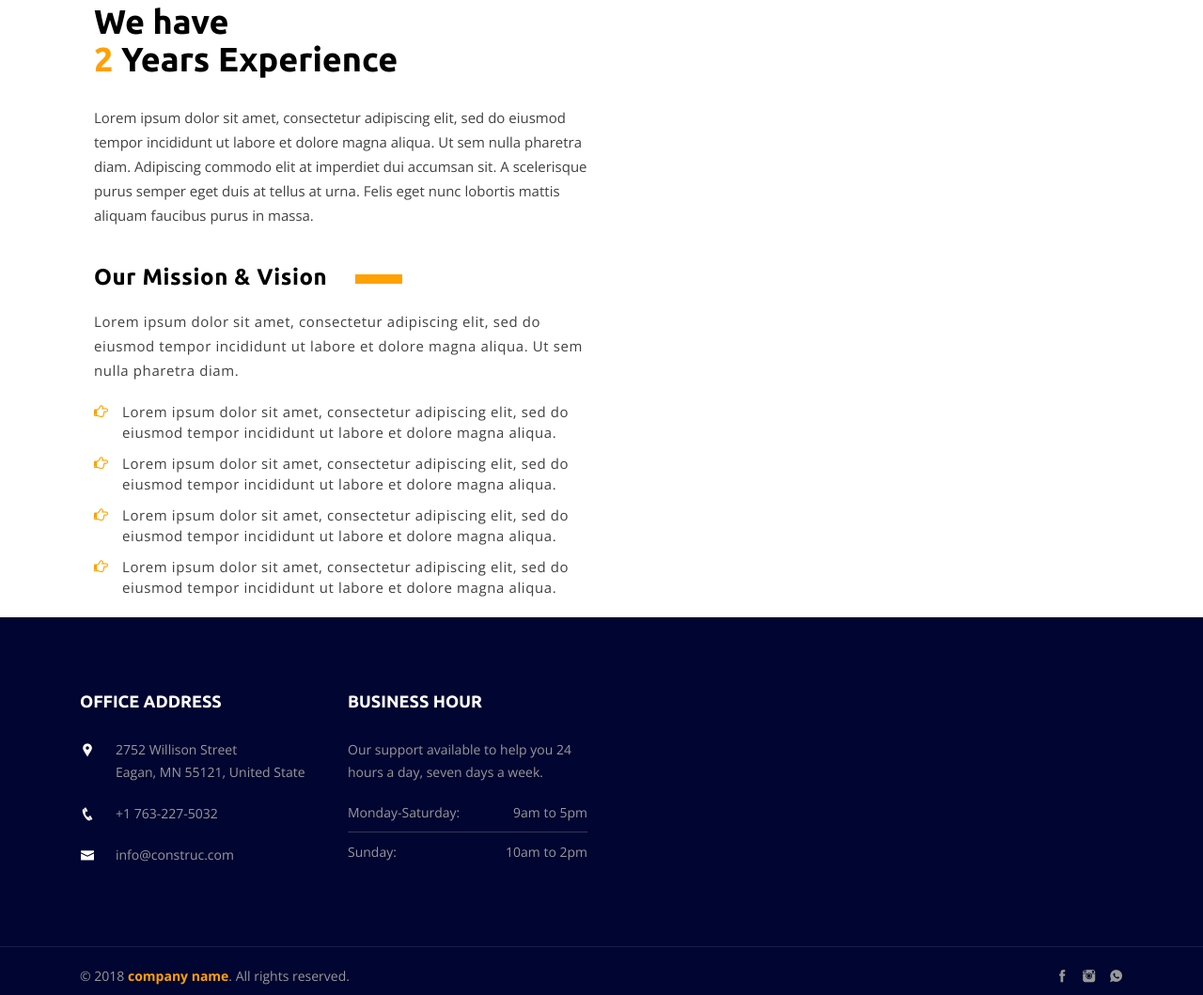
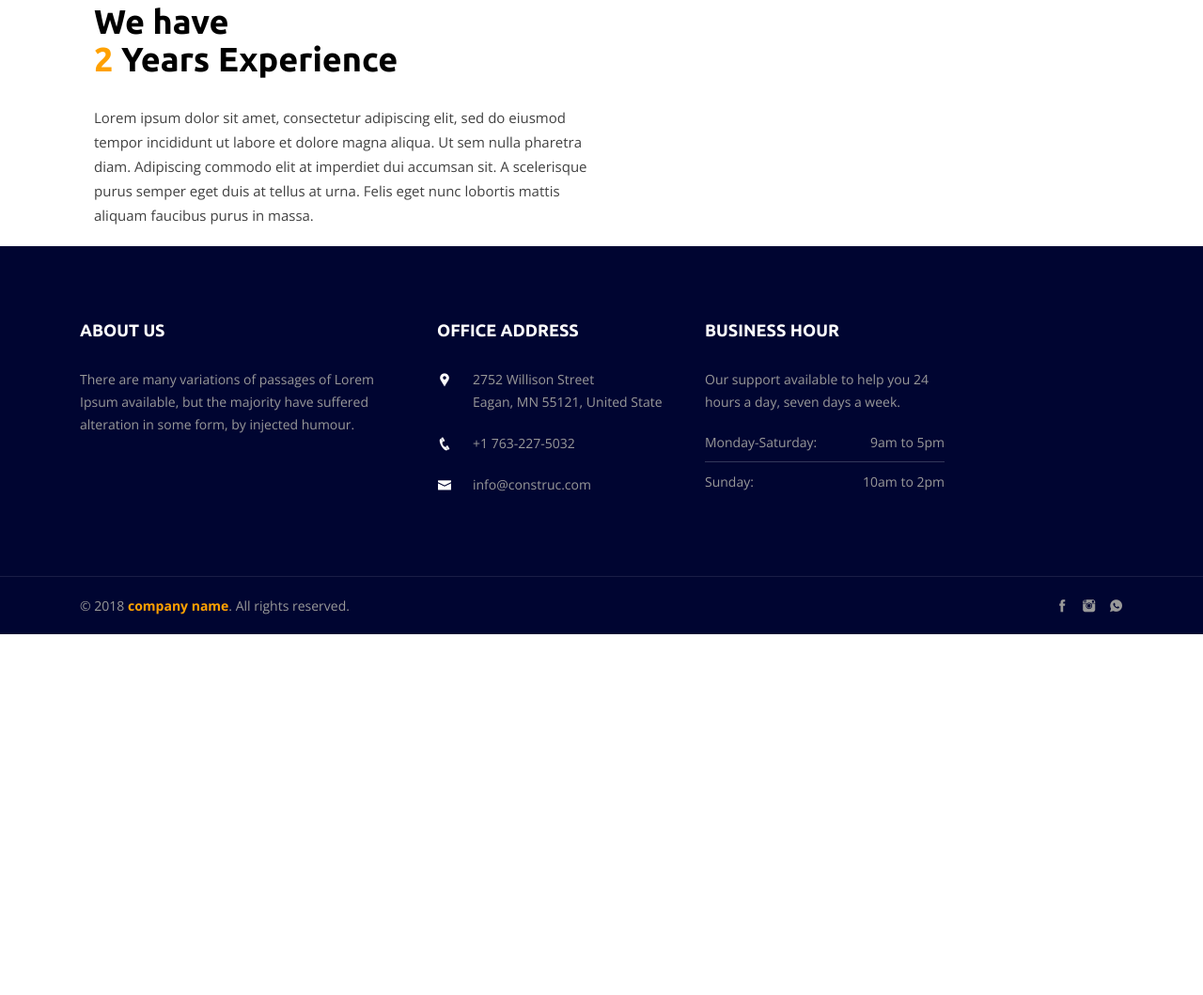
Before and after one commit to arundev-v/og, a plain HTML site: page index.html in a window 1280 px wide. Shown: the part 1040-2099 px from the top of the page at 94% size. After the commit the page ends 1715 px from the top, so only its background shows below. Drawn offline with nearby package versions, Linux system fonts and the light colour scheme; files whose address does not match are found by name.

Commit message:
Update index.html

```diff
--- a/index.html
+++ b/index.html
@@ -102,7 +102,7 @@
             </div>
         </section>
     <!-- end of services section -->
-        <!-- start expericen section -->
+    <!-- start expericen section -->
     <div class="container">
 
             <div class="col-md-6">
@@ -110,21 +110,6 @@
                     <h1>We have <br>
                     <span>2</span> Years Experience</h1>
                     <p>Lorem ipsum dolor sit amet, consectetur adipiscing elit, sed do eiusmod tempor incididunt ut labore et dolore magna aliqua. Ut sem nulla pharetra diam. Adipiscing commodo elit at imperdiet dui accumsan sit. A scelerisque purus semper eget duis at tellus at urna. Felis eget nunc lobortis mattis aliquam faucibus purus in massa.</p>
-                    <div class="our-mission-list">
-                        <h4>Our Mission & Vision</h4>
-                        <p>Lorem ipsum dolor sit amet, consectetur adipiscing elit, sed do eiusmod tempor incididunt ut labore et dolore magna aliqua. Ut sem nulla pharetra diam.</p>
-                        <ul>
-                            <li>Lorem ipsum dolor sit amet, consectetur adipiscing elit, sed do eiusmod tempor incididunt ut labore et dolore magna aliqua.
-                            </li>
-                            <li>Lorem ipsum dolor sit amet, consectetur adipiscing elit, sed do eiusmod tempor incididunt ut labore et dolore magna aliqua.
-                            </li>
-                            <li>Lorem ipsum dolor sit amet, consectetur adipiscing elit, sed do eiusmod tempor incididunt ut labore et dolore magna aliqua.
-                            </li>
-                            <li>Lorem ipsum dolor sit amet, consectetur adipiscing elit, sed do eiusmod tempor incididunt ut labore et dolore magna aliqua.
-                            </li>
-
-                        </ul>
-                    </div>
                 </div>
             </div>
         </div>
@@ -134,6 +119,12 @@
 <section class="footer-area section-padding">
     <div class="container">
         <div class="row">
+            <div class="col-md-6 col-lg-4">
+                    <div class="widget">
+                        <h2 class="widget-title">ABOUT US</h2>
+                        <p>There are many variations of passages of Lorem Ipsum available, but the majority have suffered alteration in some form, by injected humour.</p>
+                </div>
+            </div>
             <div class="col-lg-3 col-md-6">
                 <div class="widget address-widget">
                     <h2 class="widget-title">OFFICE ADDRESS</h2>
```
